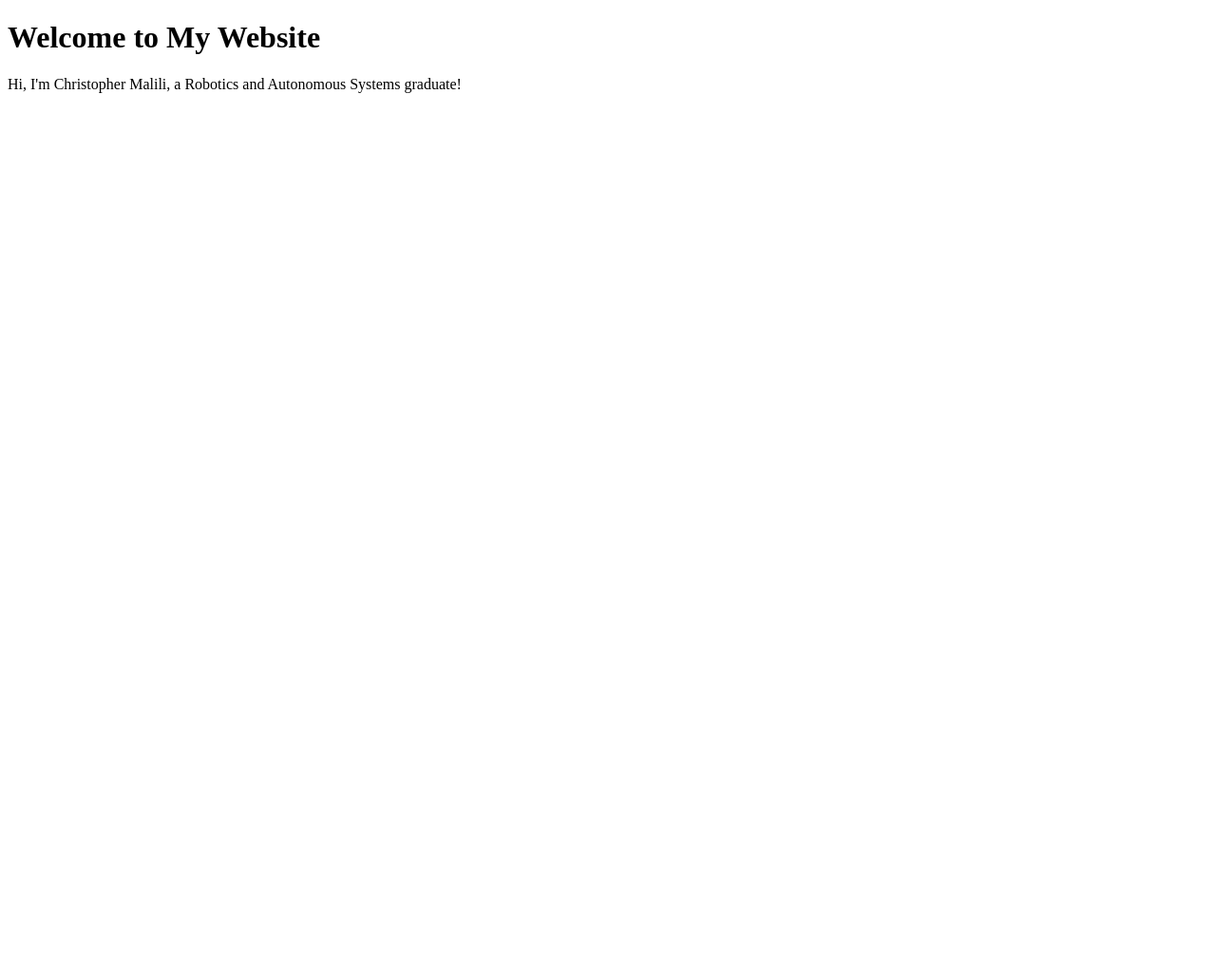
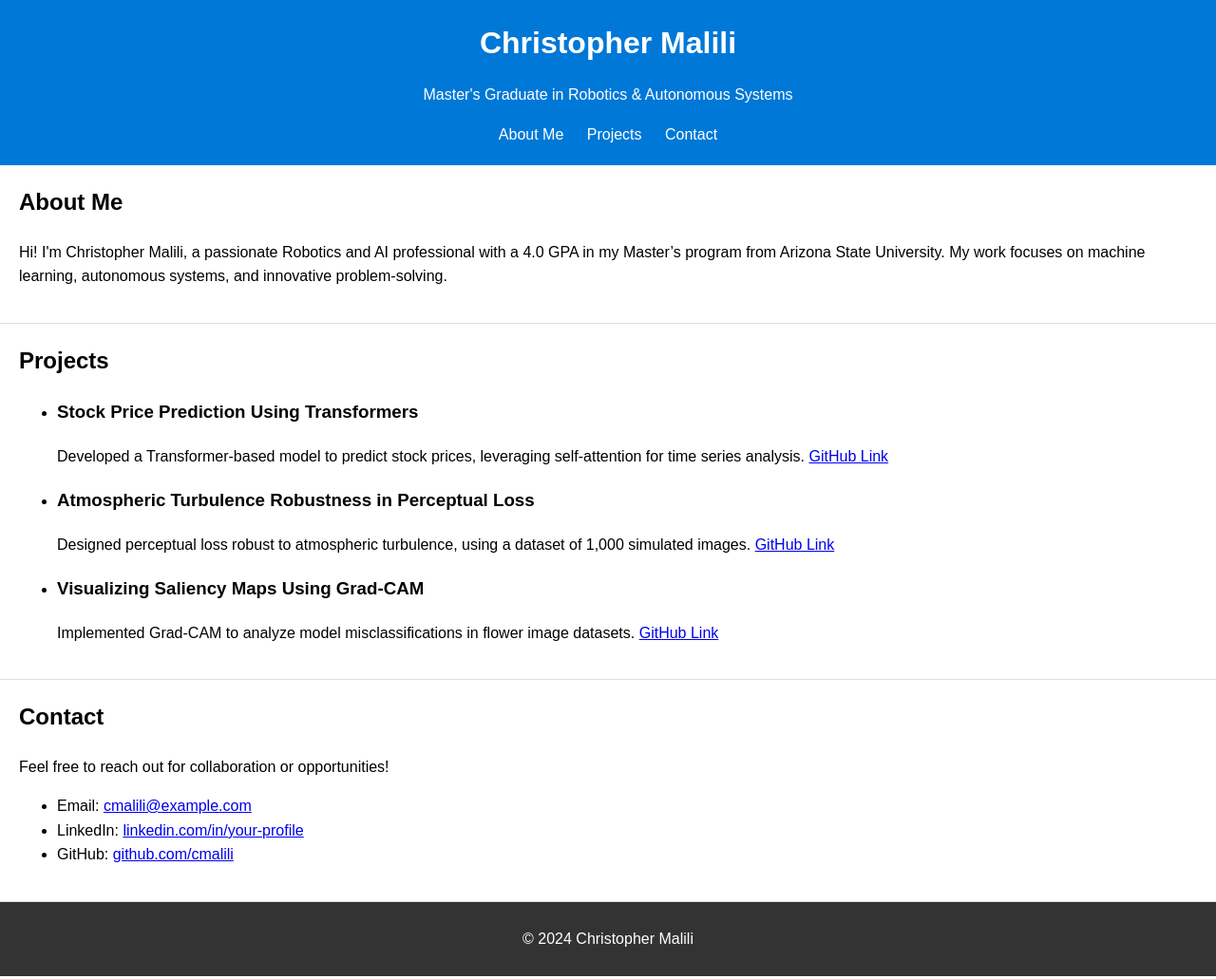
Before and after one commit to cmalili/christophermalili.github.io, a plain HTML site: page index.html in a window 1280 px wide. Shown: the top 1031 px of the page at 95% size. Before the commit the page ends 800 px from the top, so only its background shows below. Drawn offline with Linux system fonts and the light colour scheme.

Commit message:
Add website template

```diff
--- a/index.html
+++ b/index.html
@@ -1,3 +1,63 @@
+<!DOCTYPE html>
+<html lang="en">
+<head>
+    <meta charset="UTF-8">
+    <meta name="viewport" content="width=device-width, initial-scale=1.0">
+    <title>Christopher Malili - Robotics and AI</title>
+    <link rel="stylesheet" href="style.css">
+</head>
+<body>
+    <header>
+        <div class="container">
+            <h1>Christopher Malili</h1>
+            <p>Master's Graduate in Robotics & Autonomous Systems</p>
+            <nav>
+                <a href="#about">About Me</a>
+                <a href="#projects">Projects</a>
+                <a href="#contact">Contact</a>
+            </nav>
+        </div>
+    </header>
+    <main>
+        <section id="about">
+            <h2>About Me</h2>
+            <p>
+                Hi! I'm Christopher Malili, a passionate Robotics and AI professional with a 4.0 GPA in my Master’s program from Arizona State University.
+                My work focuses on machine learning, autonomous systems, and innovative problem-solving.
+            </p>
+        </section>
+        <section id="projects">
+            <h2>Projects</h2>
+            <ul>
+                <li>
+                    <h3>Stock Price Prediction Using Transformers</h3>
+                    <p>Developed a Transformer-based model to predict stock prices, leveraging self-attention for time series analysis. <a href="https://github.com/your-repo-link" target="_blank">GitHub Link</a></p>
+                </li>
+                <li>
+                    <h3>Atmospheric Turbulence Robustness in Perceptual Loss</h3>
+                    <p>Designed perceptual loss robust to atmospheric turbulence, using a dataset of 1,000 simulated images. <a href="https://github.com/your-repo-link" target="_blank">GitHub Link</a></p>
+                </li>
+                <li>
+                    <h3>Visualizing Saliency Maps Using Grad-CAM</h3>
+                    <p>Implemented Grad-CAM to analyze model misclassifications in flower image datasets. <a href="https://github.com/your-repo-link" target="_blank">GitHub Link</a></p>
+                </li>
+            </ul>
+        </section>
+        <section id="contact">
+            <h2>Contact</h2>
+            <p>Feel free to reach out for collaboration or opportunities!</p>
+            <ul>
+                <li>Email: <a href="mailto:cmalili@example.com">cmalili@example.com</a></li>
+                <li>LinkedIn: <a href="https://linkedin.com/in/your-profile" target="_blank">linkedin.com/in/your-profile</a></li>
+                <li>GitHub: <a href="https://github.com/cmalili" target="_blank">github.com/cmalili</a></li>
+            </ul>
+        </section>
+    </main>
+    <footer>
+        <p>&copy; 2024 Christopher Malili</p>
+    </footer>
+</body>
+</html>
 <!DOCTYPE html>
 <html lang="en">
 <head>
--- /dev/null
+++ b/style.css
@@ -0,0 +1,45 @@
+body {
+    font-family: Arial, sans-serif;
+    margin: 0;
+    padding: 0;
+    line-height: 1.6;
+}
+
+header {
+    background: #0078d7;
+    color: #fff;
+    padding: 20px 0;
+    text-align: center;
+}
+
+header h1 {
+    margin: 0;
+}
+
+header nav a {
+    color: #fff;
+    margin: 0 10px;
+    text-decoration: none;
+}
+
+.container {
+    width: 80%;
+    margin: auto;
+    overflow: hidden;
+}
+
+section {
+    padding: 20px;
+    border-bottom: 1px solid #ddd;
+}
+
+section h2 {
+    margin-top: 0;
+}
+
+footer {
+    text-align: center;
+    padding: 10px 0;
+    background: #333;
+    color: #fff;
+}
```
